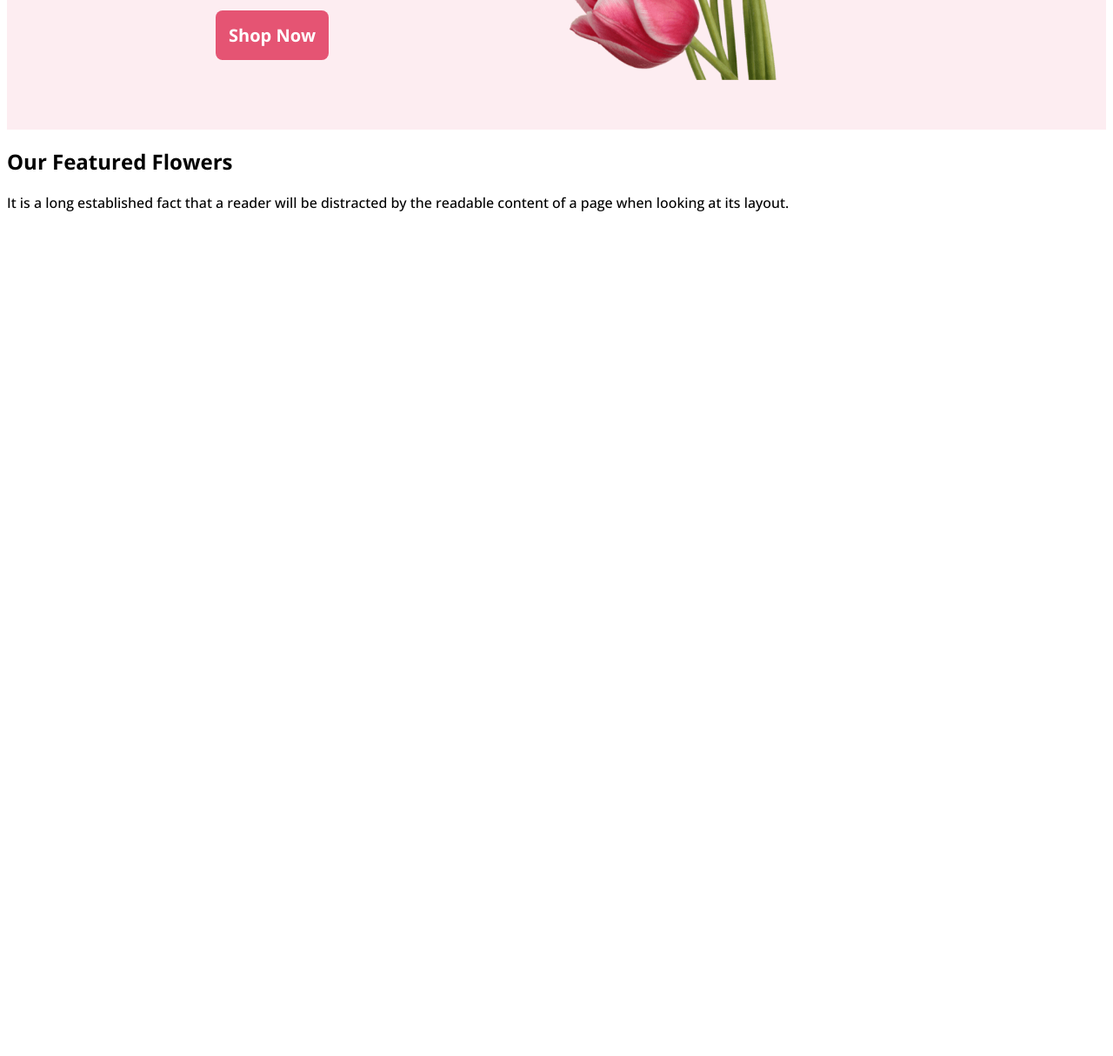
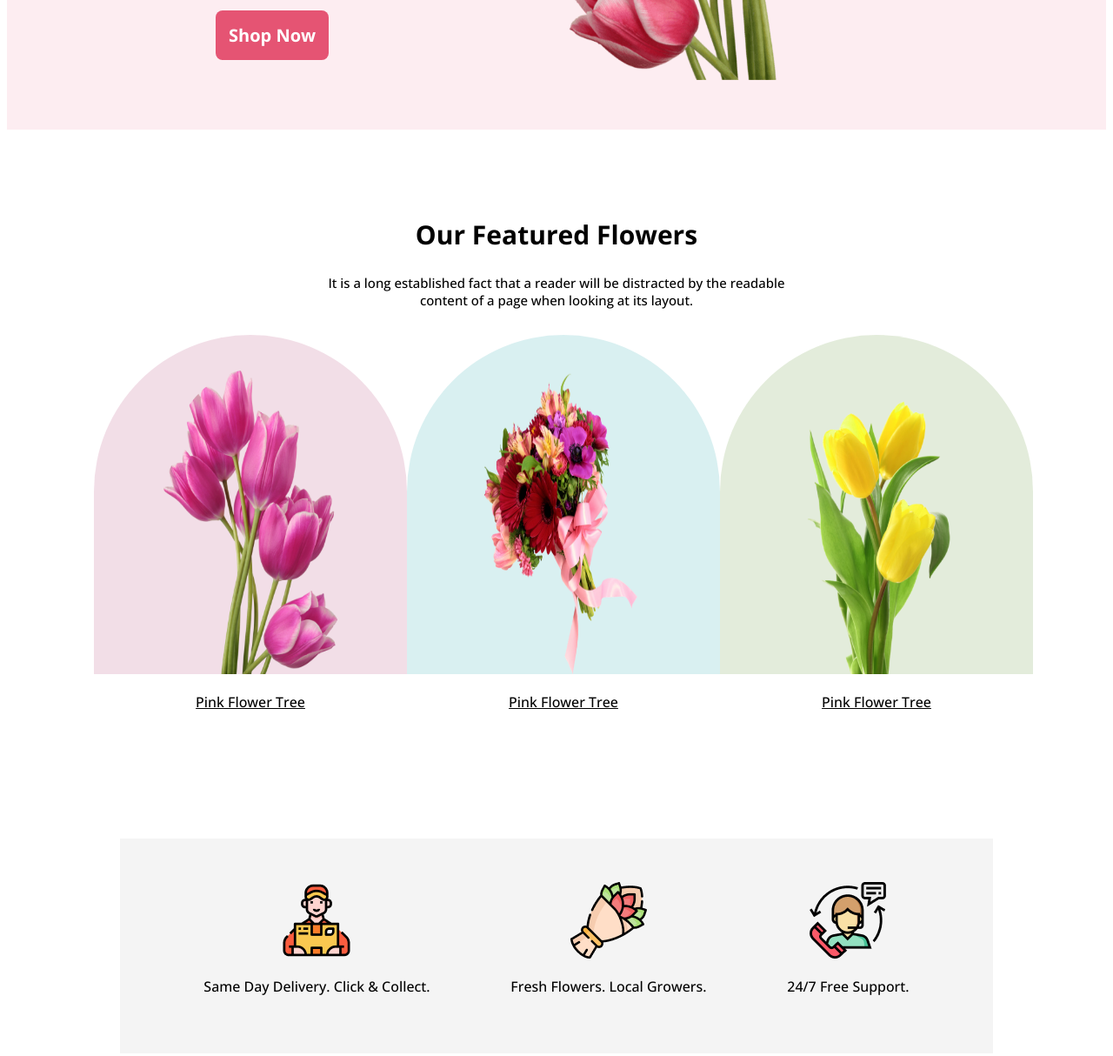
Before and after one commit to Sayem001/Assigonment-1-flower-shop, a plain HTML site: page index.html in a window 1280 px wide. Shown: the part 624-1838 px from the top of the page at 87% size. Before the commit the page ends 884 px from the top, so only its background shows below. Drawn offline with nearby package versions, Linux system fonts and the light colour scheme.

Commit message:
optional part also done

```diff
--- a/index.html
+++ b/index.html
@@ -31,11 +31,44 @@
 
     <!-- our featured flower section start here -->
     <section class="feature">
-       <div>
+       <div class="feature-title-container">
         <h1 class="feature-title">Our Featured Flowers</h1>
-        <p class="feature-description">It is a long established fact that a reader will be distracted by the readable content of a page when looking at its layout.</p>
+        <p class="feature-description">It is a long established fact that a reader will be distracted by the readable <br> content of a page when looking at its layout.</p>
        </div>
-    </section>
+
+       <div class="feature-flower-container">
+        <div class="flower" >
+            <img id="flower-1" src="Flower Asset/pngwing 6.png" alt="">
+            <p>Pink Flower Tree</p>
+        </div>
+        <div class="flower" >
+            <img id="flower-2" src="Flower Asset/pngwing 5.png" alt="">
+            <p>Pink Flower Tree</p>
+        </div>
+        <div class="flower" >
+            <img id="flower-3" src="Flower Asset/pngwing 7.png" alt="">
+            <p>Pink Flower Tree</p>
+        </div>
+       </div>
+     </section>
+
+     <!-- optional part is here -->
+     <section class="optional-part">
+        <div class="optional-container">
+            <img src="Flower Asset/Group 57.png" alt="" class="optional-img">
+            <p class="optional-description">Same Day Delivery. Click & Collect.</p>
+        </div>
+        <div class="optional-container">
+            <img src="Flower Asset/Group 58.png" alt="" class="optional-img">
+            <p class="optional-description">Fresh Flowers. Local Growers.</p>
+        </div>
+        <div class="optional-container">
+            <img src="Flower Asset/Group 59.png" alt="" class="optional-img">
+            <p class="optional-description">24/7 Free Support.</p>
+        </div>
+     </section>
+
+     <!-- hot deal section is here -->
 </body>
 
 </html>
--- a/style.css
+++ b/style.css
@@ -12,6 +12,14 @@
     font-size: 20px;
     border: 0;
     font-weight: 700;
+}
+
+.feature-title {
+    font-size: 30px;
+}
+
+.feature-description {
+    font-size: 15px;
 }
 
 /* first section styles */
@@ -31,9 +39,11 @@
 .intro-title {
     font-size: 50px;
 }
-.left-intro{
+
+.left-intro {
     margin: 10px 10px 80px 0;
 }
+
 .intro-description {
     font-size: 15px;
     padding-bottom: 10px;
@@ -41,3 +51,49 @@
 }
 
 /* feature section is here  */
+.feature-title-container {
+    text-align: center;
+    margin: 100px 0 30px 0px;
+}
+
+.feature-flower-container {
+    display: flex;
+    justify-content: space-around;
+    align-items: center;
+    margin: 0 100px 0 100px;
+}
+
+.flower img {
+    height: 350px;
+    width: 200px;
+    border-radius: 300px 300px 0px 0px;
+    padding: 40px 80px 0 80px;
+}
+
+.flower p {
+    text-decoration-line: underline;
+    text-align: center;
+}
+
+#flower-1{
+    background: rgba(167, 33, 98, 0.15) ;
+}
+#flower-2{
+    background: rgba(5, 151, 160, 0.15);
+}
+#flower-3{
+    background: rgba(71, 125, 17, 0.15);
+}
+
+/* optional part is here  */
+.optional-part{
+    background: rgba(39, 39, 39, 0.05);
+    margin: 130px;
+    padding: 50px;
+    display: flex;
+    justify-content: space-around;
+    align-items: center;
+}
+.optional-container{
+    text-align: center;
+}
```
